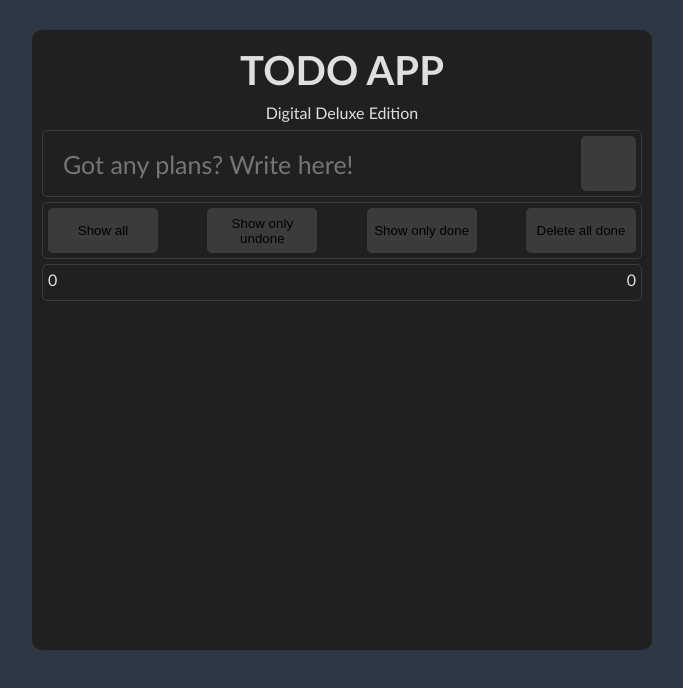
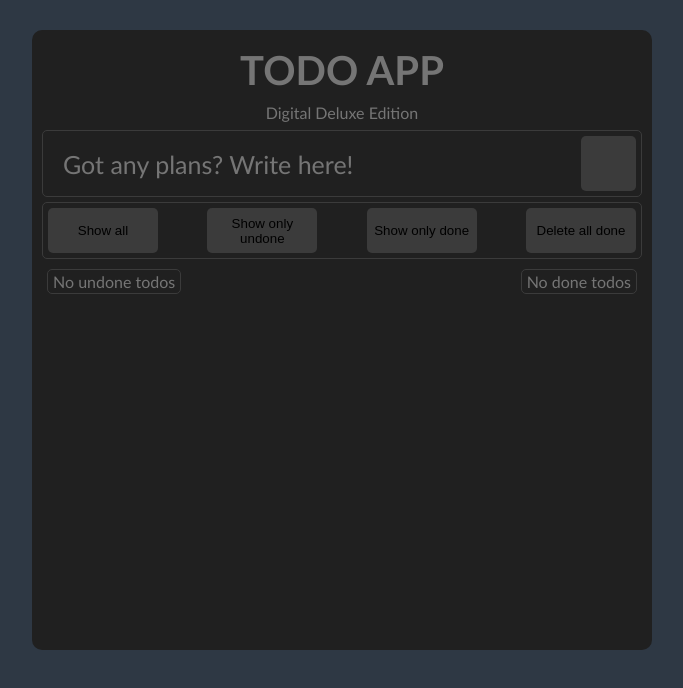
Before and after one commit to XenoQQ/todolist, a React (Create React App) app: page / in a window 1280 px wide. Shown: the top 688 px of the page, without its empty margins (298-981 px from the left). Built offline with nearby package versions, Linux system fonts and the light colour scheme.

Commit message:
modified:   src/components/App.js 	modified:   src/components/navbar.js 	modified:   src/components/statusbar.js 	modified:   src/components/styles/App.css 	modified:   src/components/styles/statusbar.css 	modified:   src/components/styles/todolist.css 	modified:   src/components/todolist.js

```diff
--- a/src/components/App.js
+++ b/src/components/App.js
@@ -12,6 +12,11 @@ const App = () => {
 
 
   const [todos, setTodos] = useState([]);
+  const [listStatus, setListStatus] = useState({
+    visibleAll: true,
+    vivibleDone: false,
+    visibleUndone: false,
+  });
 
   const addTodo = (todo) => {
     if (todo !== '') {
@@ -43,14 +48,21 @@ const App = () => {
     setTodos(newTodos);
   }
 
+  const deleteDoneTodos = () => {
+    const newTodos = todos.filter((todo) => {
+      return todo = !todo.done;
+    });
+    setTodos(newTodos);
+  }
+
   return (
     <div className='todoframe'>
       <h1 className='todoframe__title'>TODO APP</h1>
       <p className='todoframe__subtitle'>Digital Deluxe Edition</p>
       <Todoinput addTodo={addTodo} />
-      <Navbar />
+      <Navbar setListStatus={setListStatus} deleteDoneTodos={deleteDoneTodos} />
       <Statusbar todos={todos} />
-      <Todolist todos={todos} deleteTodo={deleteTodo} setDone={setDone} />
+      <Todolist todos={todos} deleteTodo={deleteTodo} setDone={setDone} listStatus={listStatus} />
     </div>
   );
 }
--- a/src/components/navbar.js
+++ b/src/components/navbar.js
@@ -1,19 +1,41 @@
 import './styles/navbar.css';
 
-const Navbar = () => {
+const Navbar = ({ setListStatus, deleteDoneTodos }) => {
+
+
 
     return (
         <div className='navbarContainer'>
-            <button className='navbar__button'>
+            <button className='navbar__button' onClick={() => {
+                setListStatus({
+                    visibleAll: true,
+                    vivibleDone: false,
+                    visibleUndone: false,
+                })
+            }}>
                 Show all
             </button>
-            <button className='navbar__button'>
+            <button className='navbar__button' onClick={() => {
+                setListStatus({
+                    visibleAll: false,
+                    vivibleDone: false,
+                    visibleUndone: true,
+                })
+            }}>
                 Show only undone
             </button>
-            <button className='navbar__button'>
+            <button className='navbar__button' onClick={() => {
+                setListStatus({
+                    visibleAll: false,
+                    visibleDone: true,
+                    visibleUndone: false,
+                })
+            }}>
                 Show only done
             </button>
-            <button className='navbar__button navbar__button_delete'>
+            <button className='navbar__button navbar__button_delete' onClick={() => {
+                deleteDoneTodos()
+            }}>
                 Delete all done
             </button>
 
--- a/src/components/statusbar.js
+++ b/src/components/statusbar.js
@@ -2,10 +2,28 @@ import './styles/statusbar.css'
 
 const Statusbar = ({ todos }) => {
 
+  const getUndoneTodos = () => {
+    let undoneTodos = todos.filter((todo) => !todo.done).length;
+    if (undoneTodos === 0) {
+      return 'No undone todos';
+    } else {
+      return `Undone todos:  ${undoneTodos}`;
+    }
+  }
+
+  const getDoneTodos = () => {
+    let doneTodos = todos.filter((todo) => todo.done).length;
+    if (doneTodos === 0) {
+      return 'No done todos';
+    } else {
+      return `Done todos:  ${doneTodos}`;
+    }
+  }
+
   return (
     <div className='statusBarContainer'>
-      <div className='statusBar__counter'>{todos.filter((todo) => !todo.done).length}</div>
-      <div className='statusBar__counter'>{todos.filter((todo) => todo.done).length}</div>
+      <div className='statusBar__counter'>{getUndoneTodos()}</div>
+      <div className='statusBar__counter'>{getDoneTodos()}</div>
     </div>
   )
 };
--- a/src/components/styles/App.css
+++ b/src/components/styles/App.css
@@ -15,7 +15,7 @@ body {
     border-radius: 10px;
     background-color: #202020;
     font-family: "Trebuchet MS", Helvetica, sans-serif;
-    color: #DFDFDF;
+    color: #757575;
 }
 
 .todoframe__title {
--- a/src/components/styles/statusbar.css
+++ b/src/components/styles/statusbar.css
@@ -4,8 +4,17 @@
     height: 25px;
     justify-content: space-between;
     margin: 0 0 5px 0;
+
+    padding: 5px;
+
+}
+
+.statusBar__counter {
+    color: #757575;
+    font-family: "Trebuchet MS", Helvetica, sans-serif;
+    display: flex;
+    align-items: center;
     border-radius: 5px;
     border: 1px solid #3B3B3B;
     padding: 5px;
-
 }
--- a/src/components/styles/todolist.css
+++ b/src/components/styles/todolist.css
@@ -42,9 +42,8 @@
     height: 63px;
     padding-left: 15px;
     background-color: #202020;
-    color: #DFDFDF;
     font-family: "Trebuchet MS", Helvetica, sans-serif;
-    color: #DFDFDF;
+    color: #757575;
     font-size: 25px;
     list-style: none;
 }
--- a/src/components/todolist.js
+++ b/src/components/todolist.js
@@ -1,14 +1,18 @@
 import './styles/todolist.css';
 import { v4 as uuidv4 } from 'uuid';
 
-const Todolist = ({ todos, setDone, deleteTodo }) => {
+const Todolist = ({ todos, setDone, deleteTodo, listStatus }) => {
 
     const getDoneTodos = () => {
-        return (todos.filter((todo) => todo.done))
+        if (listStatus.visibleAll || listStatus.visibleDone) {
+            return (todos.filter((todo) => todo.done))
+        } else return [];
     }
 
     const getUndoneTodos = () => {
-        return (todos.filter((todo) => !todo.done))
+        if (listStatus.visibleAll || listStatus.visibleUndone) {
+            return (todos.filter((todo) => !todo.done))
+        } else return [];
     }
 
     return (
```
